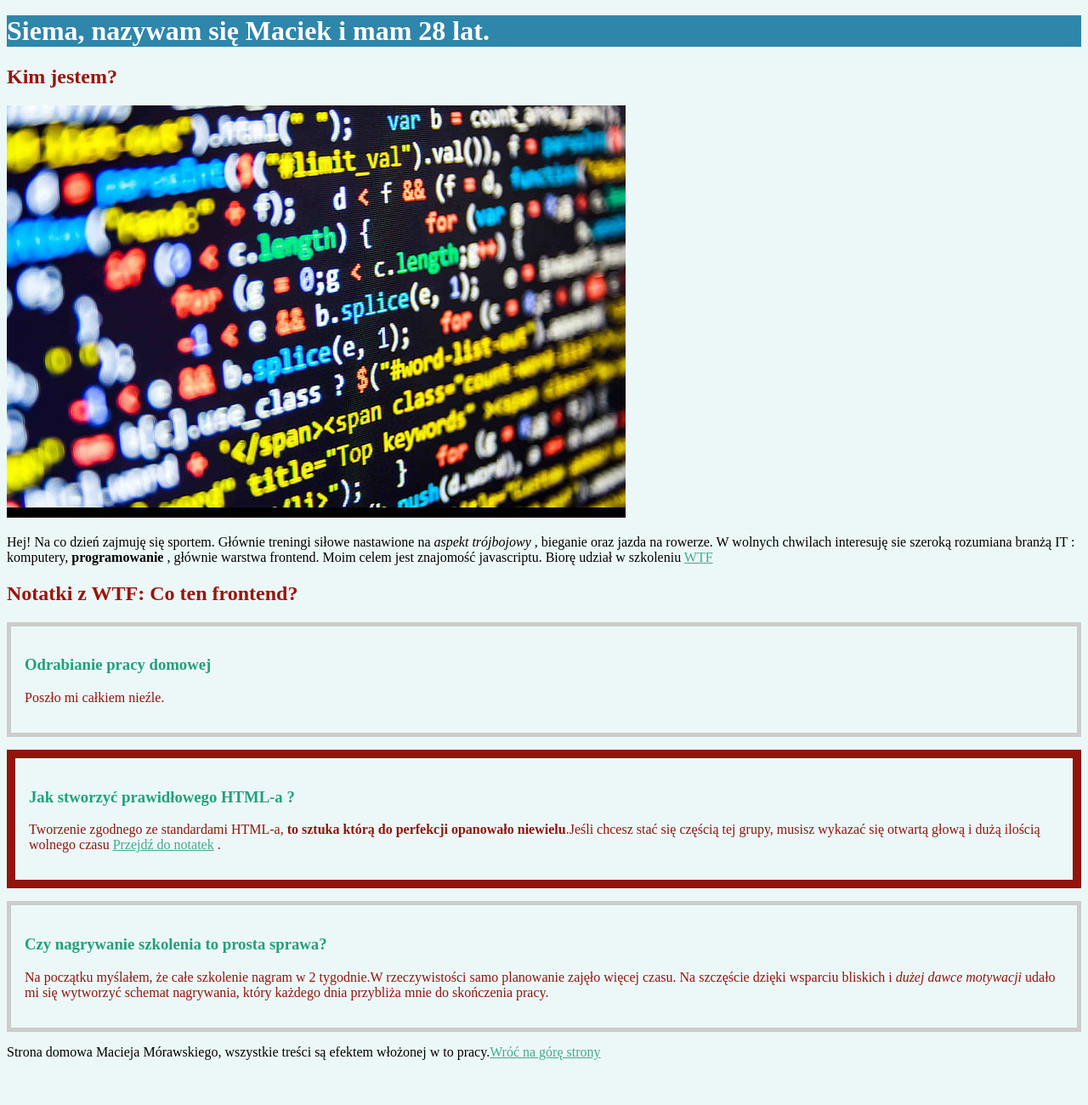
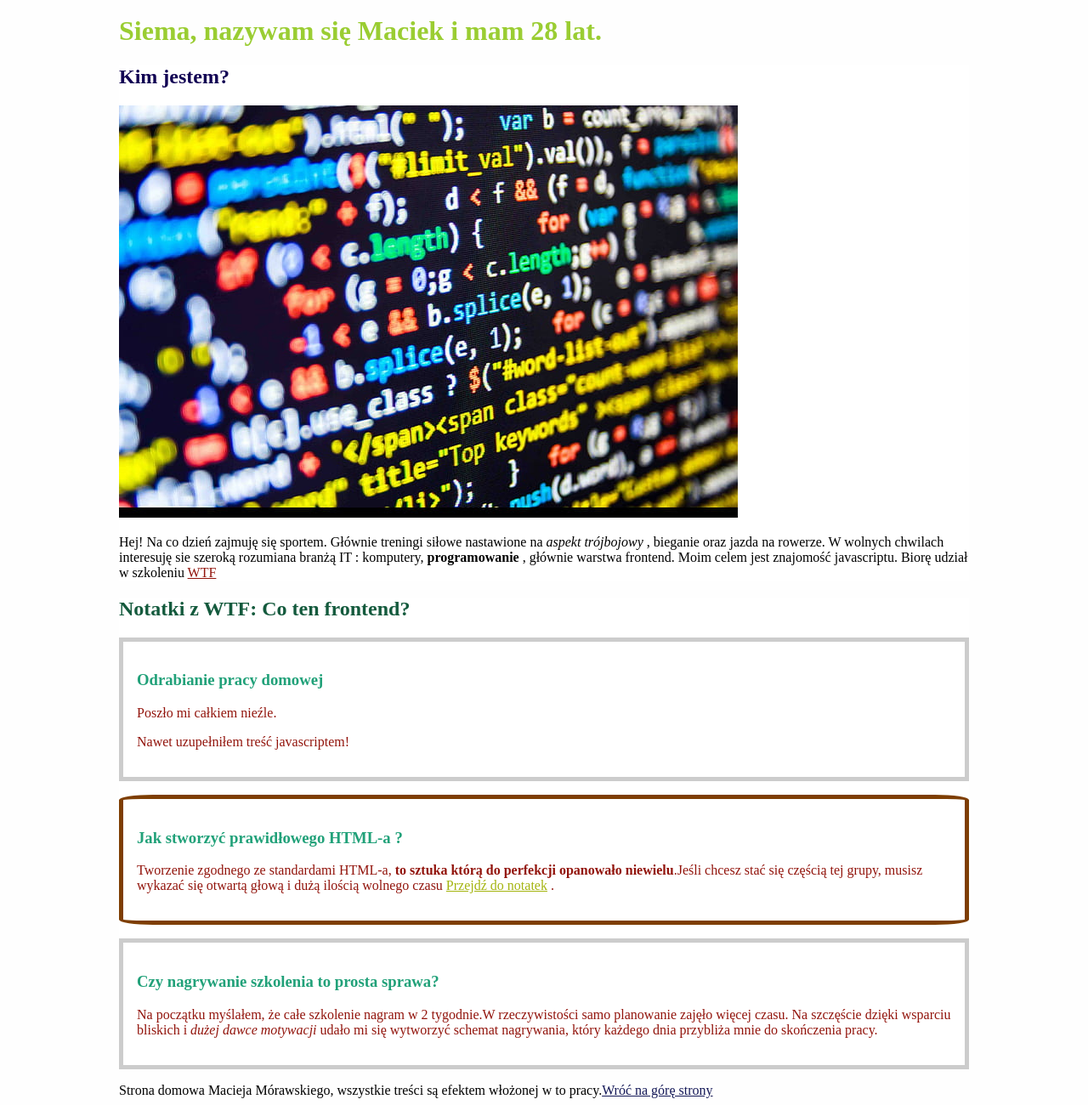
Before and after one commit to maciej-morawski/homepage, a plain HTML site: page index.html in a window 1280 px wide. Shown: the part 61-1361 px from the top of the page at 85% size. Before the commit the page ends 1316 px from the top, so only its background shows below. Drawn offline with Linux system fonts and the light colour scheme.

Commit message:
HTML % CSS formated by BEM, JS DOM

```diff
--- a/index.html
+++ b/index.html
@@ -17,32 +17,37 @@
       </nav>
     </header>
 
-    <main>
-      <header id="top">
-        <h1 class="main-heading main-heading--js" id="name">
+    <main class="main">
+      <header class="main__header" id="top">
+        <h1 class="main__heading main__heading--js" id="name">
           Maciej Mórawski - Strona domowa robiona w ramach WTF
         </h1>
       </header>
 
-      <section>
-        <h2 class="secondary-heading">Kim jestem?</h2>
-        <img src="kodzik.jpg" alt="Kod Javascript" />
-        <p>
+      <section class="about">
+        <h2 class="about__heading">Kim jestem?</h2>
+        <img class="about__picture" src="kodzik.jpg" alt="Kod Javascript" />
+        <p class="about__description">
           Hej! Na co dzień zajmuję się sportem. Głównie treningi siłowe
           nastawione na <i>aspekt trójbojowy</i> , bieganie oraz jazda na
           rowerze. W wolnych chwilach interesuję sie szeroką rozumiana branżą IT
           : komputery, <b>programowanie</b> , głównie warstwa frontend. Moim
           celem jest znajomość javascriptu. Biorę udział w szkoleniu
-          <a href="https://cotenfrontend.pl" target="_blank">WTF</a>
+          <a class="about__link" href="https://cotenfrontend.pl" target="_blank"
+            >WTF</a
+          >
         </p>
       </section>
 
-      <section id="notatki">
-        <h2 class="secondary-heading">Notatki z WTF: Co ten frontend?</h2>
+      <section class="notes" id="notatki">
+        <h2 class="notes__heading">Notatki z WTF: Co ten frontend?</h2>
 
         <article class="week-summary">
           <h3 class="week-summary__title">Odrabianie pracy domowej</h3>
           <p class="week-summary__description">Poszło mi całkiem nieźle.</p>
+          <p
+            class="week-summary__description week-summary__description--js"
+          ></p>
         </article>
 
         <article class="week-summary week-summary--special">
@@ -72,9 +77,9 @@
         </article>
       </section>
     </main>
-    <footer>
+    <footer class="footer">
       Strona domowa Macieja Mórawskiego, wszystkie treści są efektem włożonej w
-      to pracy.<a href="#top">Wróć na górę strony</a>
+      to pracy.<a class="footer__link" href="#top">Wróć na górę strony</a>
     </footer>
     <script src="main.js"></script>
   </body>
--- a/main.js
+++ b/main.js
@@ -5,6 +5,10 @@ console.log(firstName);
 console.log(age);
 console.log(`Siema, nazywam się ${firstName} i mam ${age} lat.`);
 
-const heading = document.querySelector(".main-heading--js");
+const heading = document.querySelector(".main__heading--js");
 
 heading.innerHTML = `Siema, nazywam się ${firstName} i mam ${age} lat.`;
+
+const emptyParagraph = document.querySelector(".week-summary__description--js");
+
+emptyParagraph.innerHTML = "Nawet uzupełniłem treść javascriptem!";
--- a/style.css
+++ b/style.css
@@ -1,32 +1,13 @@
 body {
-  background-color: #ecf8f8;
+  background-color: #fefefe;
 }
 
 section {
-  background-color: #ecf8f8;
-}
-
-h1 {
-  color: #ffffff;
-}
-
-h2 {
-  color: #1460aa;
-}
-
-.secondary-heading {
-  color: #9b140b;
-}
-#top {
-  background: #2e86ab;
+  background-color: #ffffff;
 }
 
 a {
-  color: #43aa8b;
-}
-
-nav a {
-  color: #e53d00;
+  color: #a4b40f;
 }
 
 .navigation {
@@ -49,11 +30,12 @@ nav a {
 .week-summary {
   padding: 16px;
   border: 5px solid #cccccc;
-  margin-bottom: 15px;
+  margin-bottom: 16px;
 }
 
 .week-summary--special {
-  border: 10px solid #92140c;
+  border: 5px solid #7e3e03;
+  border-radius: 4%;
 }
 
 .week-summary__description {
@@ -63,3 +45,39 @@ nav a {
 .week-summary__title {
   color: #21a179;
 }
+
+.main {
+  max-width: 1000px;
+  margin: 0 auto;
+}
+
+.main__heading {
+  color: yellowgreen;
+}
+
+.about {
+}
+
+.about__heading {
+  color: #110253;
+}
+
+.about__link {
+  color: #92140c;
+}
+
+.notes {
+}
+
+.notes__heading {
+  color: #145a3d;
+}
+
+.footer {
+  max-width: 1000px;
+  margin: 0 auto;
+}
+
+.footer__link {
+  color: #151958;
+}
```
Also changed, not shown: nauka-html.html (+5 -2 lines).
